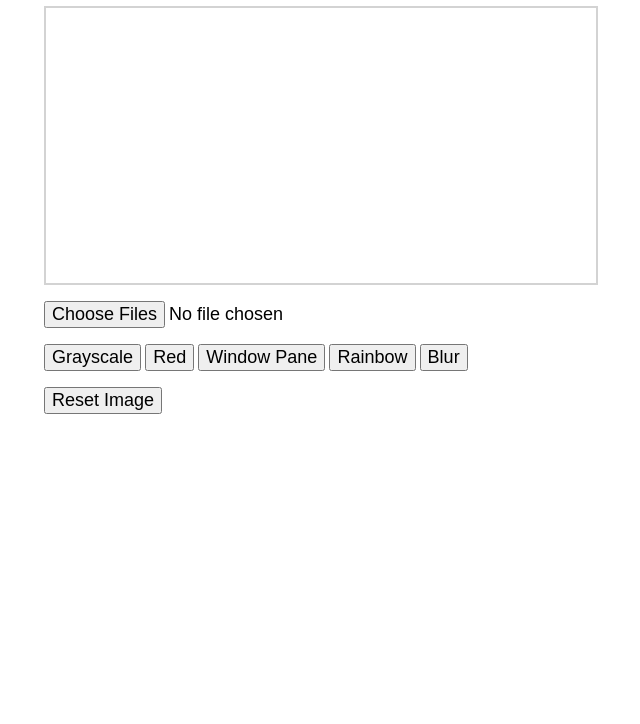
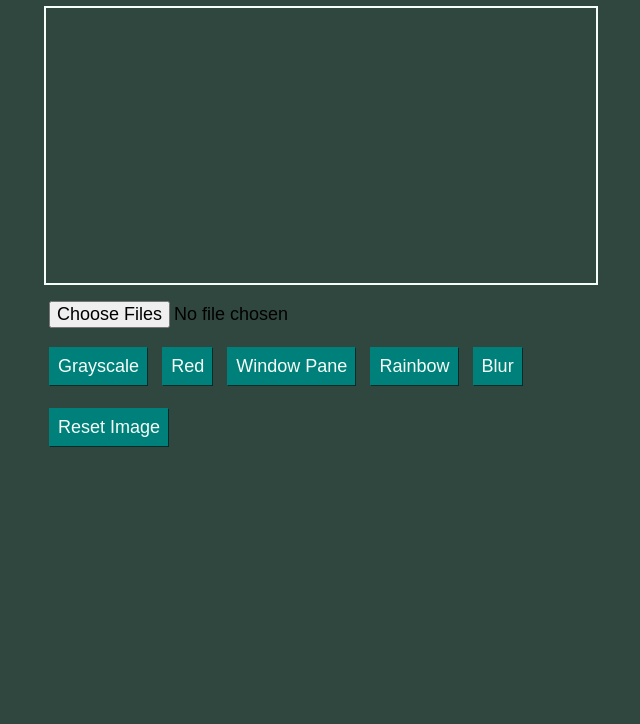
Before and after one commit to elena-zelenskaya/Photo_filters, a plain HTML site: page index.html in a window 1280 px wide. Shown: the part 76-800 px from the top of the page, without its empty margins (319-959 px from the left). Drawn offline with Linux system fonts and the light colour scheme.

Commit message:
add some styling

```diff
--- a/styles.css
+++ b/styles.css
@@ -1,10 +1,12 @@
 body {
 	font-family: "Trebuchet MS", "Lucida Sans Unicode", "Lucida Grande",
 		"Lucida Sans", Arial, sans-serif;
+	background-color: #30473f;
 }
 
 h1 {
 	text-align: center;
+	color:mintcream;
 }
 
 .container {
@@ -13,7 +15,7 @@ h1 {
 }
 
 canvas {
-	border:2px solid lightgray;
+	border:2px solid mintcream;
 	width:550px;
 	display:block;
 
@@ -22,3 +24,16 @@ canvas {
 input {
 	font-size:18px;
 }
+
+input[type="button"] {
+	padding:8px;
+	background-color: #00807a;
+	color:mintcream;
+	border:1px outset #00807a;
+	margin: 3px 5px;
+	cursor:pointer;
+}
+
+input[type="file"] {
+	margin-left:5px;
+}
```
